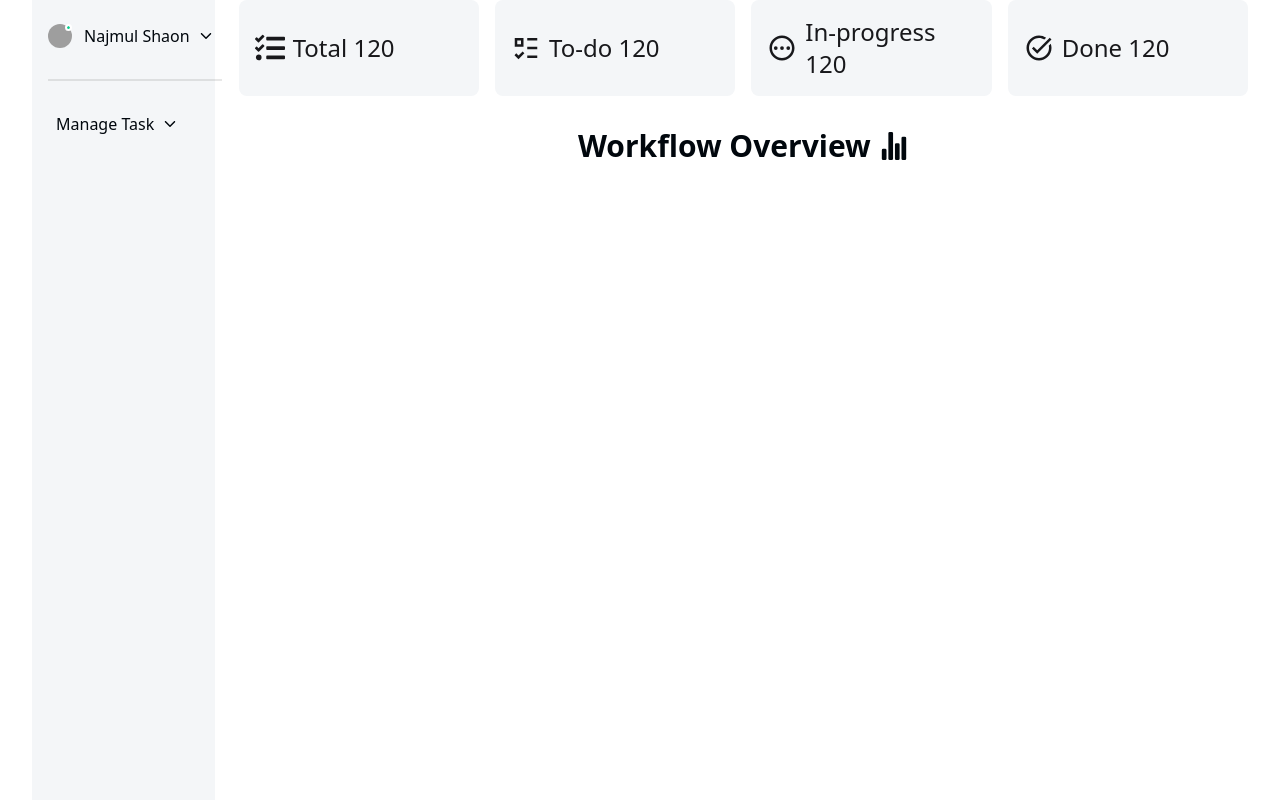
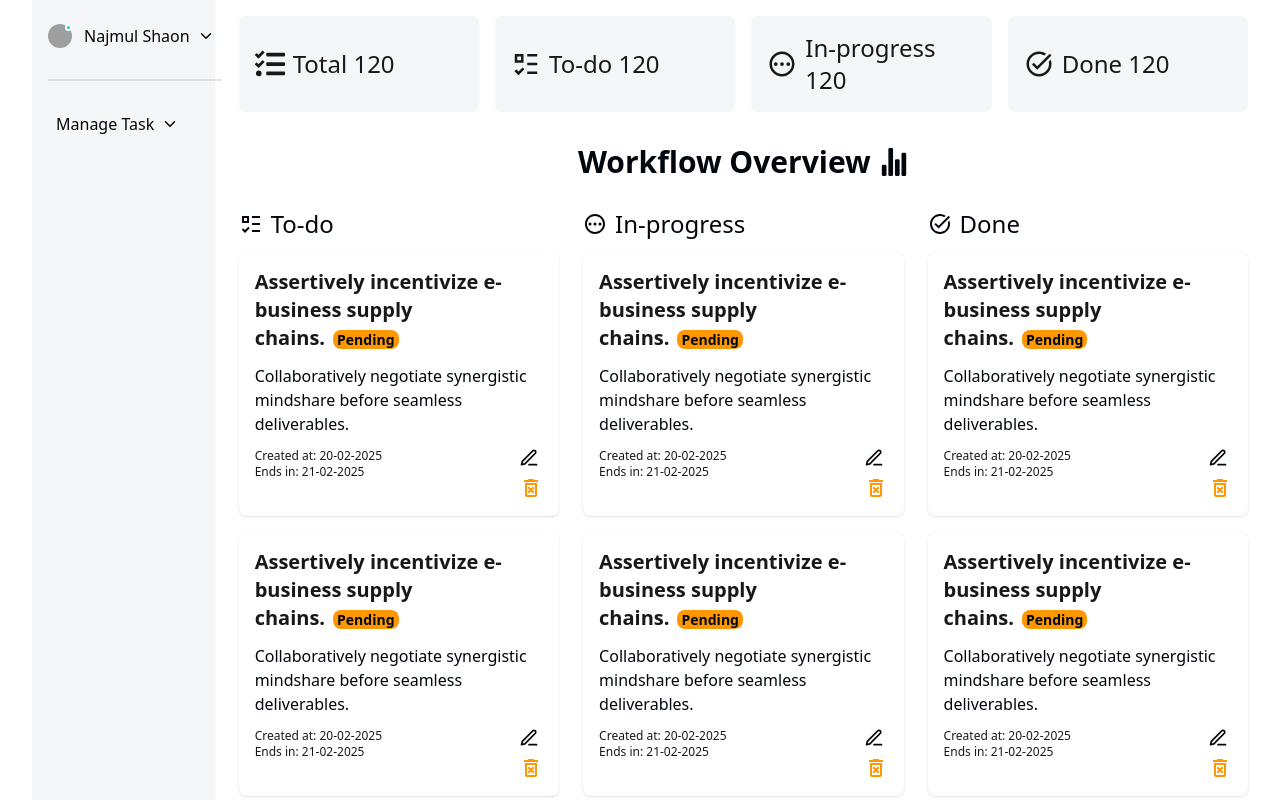
Before and after one commit to Najmul-Shaon/taskora-client, a React (Vite) app: page / in a window 1280 px wide. Shown: the top 800 px of the page. Built offline with nearby package versions, Linux system fonts and the light colour scheme; grey boxes are pictures that could not be loaded.

Commit message:
task card added

```diff
--- a/src/Pages/Home/Home.jsx
+++ b/src/Pages/Home/Home.jsx
@@ -1,14 +1,11 @@
-import { IoStatsChart } from "react-icons/io5";
 import TotalStats from "./TotalStats";
+import WorkFlow from "./WorkFlow";
 
 const Home = () => {
   return (
-    <div>
+    <div className="mt-4">
       <TotalStats />
-      <h1 className="my-8 text-textLight dark:text-textDark font-semibold text-3xl flex items-center justify-center gap-2">
-        <span>Workflow Overview</span>
-        <IoStatsChart />
-      </h1>
+      <WorkFlow />
     </div>
   );
 };
--- /dev/null
+++ b/src/Pages/Home/TaskCard.jsx
@@ -0,0 +1,36 @@
+import { FiEdit3 } from "react-icons/fi";
+import { MdOutlineDeleteForever } from "react-icons/md";
+
+const TaskCard = () => {
+  return (
+    <div className="space-y-3 shadow p-4 rounded-lg">
+      <h3 className="text-xl font-semibold">
+        Assertively incentivize e-business supply chains.
+        <span className="text-textLight dark:text-textDark text-sm bg-accentColor rounded-lg top-0 ms-2 px-1">
+          Pending
+        </span>
+      </h3>
+
+      <p className="text-textLight dark:text-textDark text-md">
+        Collaboratively negotiate synergistic mindshare before seamless
+        deliverables.
+      </p>
+      <div className="flex justify-between">
+        <div>
+          <p className="text-xs">Created at: 20-02-2025</p>
+          <p className="text-xs">Ends in: 21-02-2025</p>
+        </div>
+        <div className="flex flex-col gap-2">
+          <span className="text-textLight dark:text-textDark text-xl">
+            <FiEdit3 />
+          </span>
+          <span className="text-accentColor text-2xl">
+            <MdOutlineDeleteForever />
+          </span>
+        </div>
+      </div>
+    </div>
+  );
+};
+
+export default TaskCard;
--- /dev/null
+++ b/src/Pages/Home/WorkFlow.jsx
@@ -0,0 +1,57 @@
+import { IoStatsChart } from "react-icons/io5";
+import TaskCard from "./TaskCard";
+import { RiListCheck3 } from "react-icons/ri";
+import { MdOutlinePending, MdTaskAlt } from "react-icons/md";
+
+const WorkFlow = () => {
+  return (
+    <div>
+      <h1 className="mt-8 mb-4 text-textLight dark:text-textDark font-semibold text-3xl flex items-center justify-center gap-2">
+        <span>Workflow Overview</span>
+        <IoStatsChart />
+      </h1>
+
+      {/* card header start */}
+      <div className="grid grid-cols-3 gap-6">
+        <h3 className="text-textLight dark:text-textDark text-2xl my-3 flex items-center gap-2">
+          <RiListCheck3 />
+          <span>To-do</span>
+        </h3>
+        <h3 className="text-textLight dark:text-textDark text-2xl my-3 flex items-center gap-2">
+          <MdOutlinePending />
+          <span>In-progress</span>
+        </h3>
+        <h3 className="text-textLight dark:text-textDark text-2xl my-3 flex items-center gap-2">
+          <MdTaskAlt />
+          <span>Done</span>
+        </h3>
+      </div>
+
+      {/* card header end  */}
+      <div className="grid grid-cols-3 gap-6">
+        {/* to do  */}
+        <div className="space-y-4">
+          <TaskCard />
+          <TaskCard />
+          <TaskCard />
+          <TaskCard />
+        </div>
+
+        {/* In-progress  */}
+        <div className="space-y-4">
+          <TaskCard />
+          <TaskCard />
+          <TaskCard />
+        </div>
+
+        {/* done  */}
+        <div className="space-y-4">
+          <TaskCard />
+          <TaskCard />
+        </div>
+      </div>
+    </div>
+  );
+};
+
+export default WorkFlow;
--- a/src/index.css
+++ b/src/index.css
@@ -10,13 +10,12 @@
   /* overll colors::: light mode colors  */
   --color-primaryLight: #2a2a72;
   --color-secondaryLight: #83baf2;
-  --color-accentLight: #ff9800;
+  --color-accentColor: #ff9800;
   --color-textLight: #01070d;
   --color-bgLight: #f4f6f8;
   /* overll colors::: dark mode colors  */
   --color-primaryDark: #acbdd1;
   --color-secondaryDark: #0d457d;
-  --color-accentDark: #ff9900;
   --color-textDark: #f1f7fe;
   --color-bgDark: #080a0c;
 }
```
